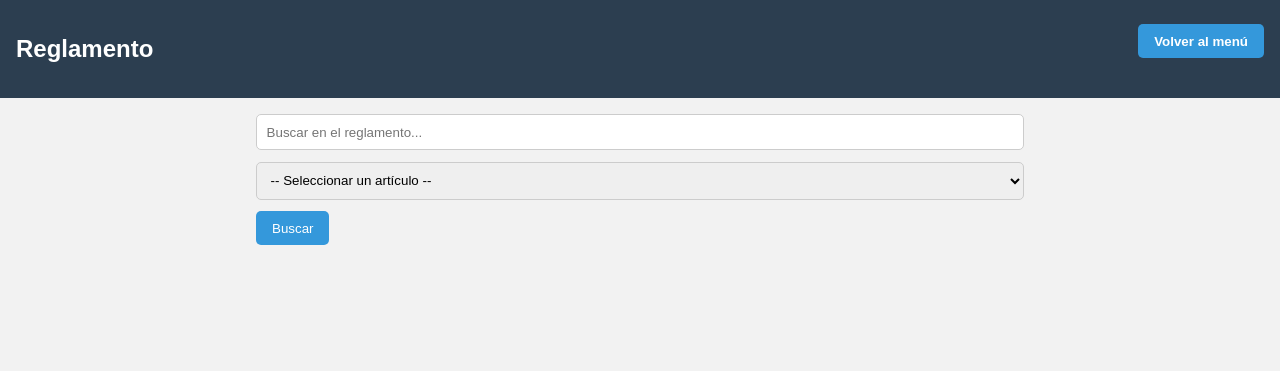
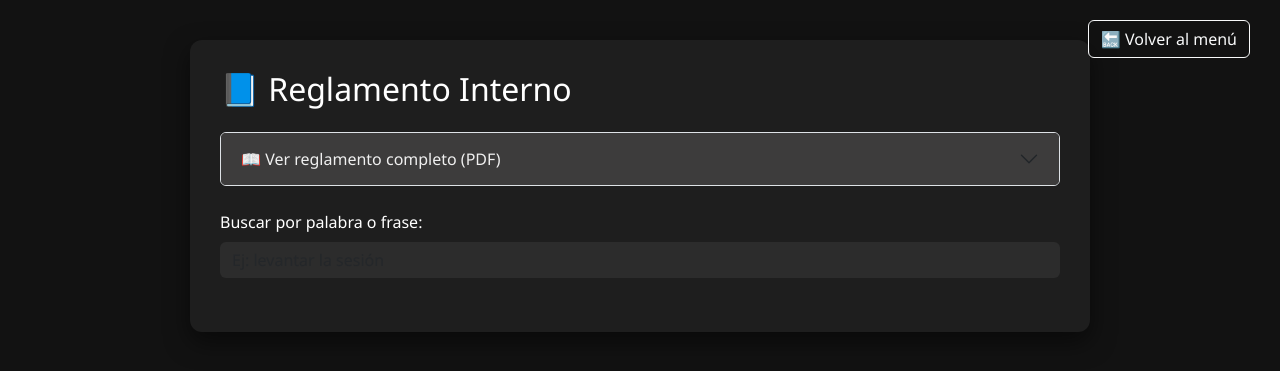
Before and after one commit to fran-2025-bd/forms, a Flask app: template templates/reglamento.html in a window 1280 px wide. Shown: the top 371 px of the page. Run offline with Flask 3, Linux system fonts and the light colour scheme; the template is opened without the code that fills it, so the values that code supplies are empty.

Commit message:
Update reglamento.html

```diff
--- a/templates/reglamento.html
+++ b/templates/reglamento.html
@@ -2,123 +2,126 @@
 <html lang="es">
 <head>
     <meta charset="UTF-8">
-    <meta name="viewport" content="width=device-width, initial-scale=1.0">
-    <title>Reglamento</title>
- <style>
-    * {
-        box-sizing: border-box;
-    }
+    <title>📘 Reglamento Interno</title>
+    <meta name="viewport" content="width=device-width, initial-scale=1">
 
-    body {
-        font-family: Arial, sans-serif;
-        margin: 0;
-        padding: 0;
-        background-color: #f2f2f2;
-    }
+    <!-- Bootstrap -->
+    <link href="https://cdn.jsdelivr.net/npm/bootstrap@5.3.0/dist/css/bootstrap.min.css" rel="stylesheet">
 
-    header {
-        background-color: #2c3e50;
-        color: white;
-        padding: 1rem;
-        display: flex;
-        justify-content: space-between;
-        align-items: center;
-        flex-wrap: wrap;
-    }
-
-    header h1 {
-        margin: 0;
-        font-size: 1.5rem;
-    }
-
-    .volver {
-        background: white;
-        color: #2c3e50;
-        border: none;
-        padding: 0.4rem 0.8rem;
-        border-radius: 5px;
-        font-weight: bold;
-        cursor: pointer;
-        margin-top: 0.5rem;
-    }
-
-    .container {
-        max-width: 800px;
-        margin: auto;
-        padding: 1rem;
-    }
-
-    form {
-        display: flex;
-        flex-direction: column;
-        gap: 0.7rem;
-        margin-bottom: 1.5rem;
-    }
-
-    input[type="text"], select {
-        width: 100%;
-        padding: 0.6rem;
-        border: 1px solid #ccc;
-        border-radius: 5px;
-    }
-
-    button[type="submit"] {
-        background-color: #3498db;
-        color: white;
-        border: none;
-        padding: 0.6rem 1rem;
-        border-radius: 5px;
-        cursor: pointer;
-        align-self: flex-start;
-    }
-
-    .articulo {
-        background: white;
-        border-radius: 8px;
-        padding: 1rem;
-        margin-bottom: 1rem;
-        box-shadow: 0 2px 4px rgba(0,0,0,0.1);
-    }
-
-    .articulo h3 {
-        margin-top: 0;
-    }
-
-    @media (max-width: 600px) {
-        header {
-            flex-direction: column;
-            align-items: flex-start;
+    <style>
+        body {
+            background-color: #121212;
+            color: #f0f0f0;
+            font-family: 'Segoe UI', sans-serif;
+            padding: 40px 20px;
         }
-
-        .volver {
-            align-self: flex-end;
-            margin-top: 0.8rem;
+        .container {
+            max-width: 900px;
+            margin: auto;
+            background-color: #1e1e1e;
+            padding: 30px;
+            border-radius: 12px;
+            box-shadow: 0 10px 25px rgba(0, 0, 0, 0.5);
         }
-
-        header h1 {
-            font-size: 1.3rem;
+        textarea.form-control, input.form-control {
+            background-color: #2c2c2c;
+            color: #f0f0f0;
+            border: none;
         }
-    }
-</style>
-
-
+        input.form-control:focus {
+            box-shadow: 0 0 0 0.2rem rgba(13, 110, 253, 0.3);
+        }
+        h2, h4, h5, label {
+            color: #ffffff;
+        }
+        a {
+            color: #0d6efd;
+            text-decoration: none;
+        }
+        a:hover {
+            text-decoration: underline;
+        }
+        hr {
+            border-color: #444;
+        }
+        .volver-btn {
+            position: absolute;
+            top: 20px;
+            right: 30px;
+        }
+    </style>
 </head>
 <body>
-    <header>
-        <h1>Reglamento</h1>
-        <form action="{{ url_for('index') }}">
-            <button class="volver" type="submit">Volver al menú</button>
-        </form>
-    </header>
+
+    <a href="{{ url_for('index') }}" class="btn btn-outline-light volver-btn">🔙 Volver al menú</a>
 
     <div class="container">
-        <form method="POST">
-            <input type="text" name="busqueda" placeholder="Buscar en el reglamento..." value="{{ busqueda or '' }}">
-            <select name="articulo_seleccionado">
-                <option value="">-- Seleccionar un artículo --</option>
-                {% for titulo in titulos %}
-                    <option value="{{ titulo }}" {% if articulo and articulo.titulo == titulo %}selected{% endif %}>{{ titulo }}</option>
-                {% endfor %}
-            </select>
-            <button type="submit">Buscar</button>
-        </form>
+        <h2 class="mb-4">📘 Reglamento Interno</h2>
+
+        <!-- PDF desplegable -->
+        <div class="accordion mb-4" id="accordionReglamento">
+            <div class="accordion-item" style="background-color: #1e1e1e; color: #f0f0f0;">
+                <h2 class="accordion-header" id="headingOne">
+                    <button class="accordion-button collapsed" type="button" data-bs-toggle="collapse" data-bs-target="#collapseReglamento" aria-expanded="false" aria-controls="collapseReglamento"
+                        style="background-color: #3d3c3c; color: #f0f0f0;">
+                        📖 Ver reglamento completo (PDF)
+                    </button>
+                </h2>
+                <div id="collapseReglamento" class="accordion-collapse collapse" aria-labelledby="headingOne" data-bs-parent="#accordionReglamento">
+                    <div class="accordion-body p-0">
+                        <iframe src="https://drive.google.com/file/d/1Q4F45IdNjTcFLt_k-1pGx8hB7Q52Af53/preview" width="100%" height="400" allow="autoplay" style="border: none;"></iframe>
+                    </div>
+                </div>
+            </div>
+        </div>
+
+        <!-- Buscador -->
+        <label for="busqueda" class="form-label">Buscar por palabra o frase:</label>
+        <input type="text" id="busqueda" class="form-control" placeholder="Ej: levantar la sesión">
+        <div id="resultados" class="mt-4"></div>
+    </div>
+
+    <!-- Scripts -->
+    <script src="https://cdn.jsdelivr.net/npm/bootstrap@5.3.0/dist/js/bootstrap.bundle.min.js"></script>
+
+    <script>
+    document.addEventListener("DOMContentLoaded", function () {
+        const input = document.getElementById("busqueda");
+        const resultados = document.getElementById("resultados");
+
+        input.addEventListener("input", function () {
+            const query = input.value.trim();
+
+            if (query.length < 2) {
+                resultados.innerHTML = "";
+                return;
+            }
+
+            fetch(`/api/articulos?q=${encodeURIComponent(query)}`)
+                .then(response => response.json())
+                .then(data => {
+                    if (data.length === 0) {
+                        resultados.innerHTML = "<p>No se encontraron artículos relacionados.</p>";
+                    } else {
+                        resultados.innerHTML = data.map(a => `
+                            <div class="mb-3">
+                                <h5>${a.titulo}</h5>
+                                <p>${a.contenido}</p>
+                                ${a.ordenanzas ? a.ordenanzas.map(o => `
+                                    <a href="${o.url.replace('/preview', '/view')}" target="_blank">🔗 ${o.nombre}</a><br>
+                                `).join('') : ''}
+                            </div>
+                            <hr>
+                        `).join('');
+                    }
+                });
+        });
+
+        // Prevenir que ENTER colapse el acordeón
+        input.addEventListener("keydown", function (e) {
+            if (e.key === "Enter") e.preventDefault();
+        });
+    });
+    </script>
+</body>
+</html>
```
